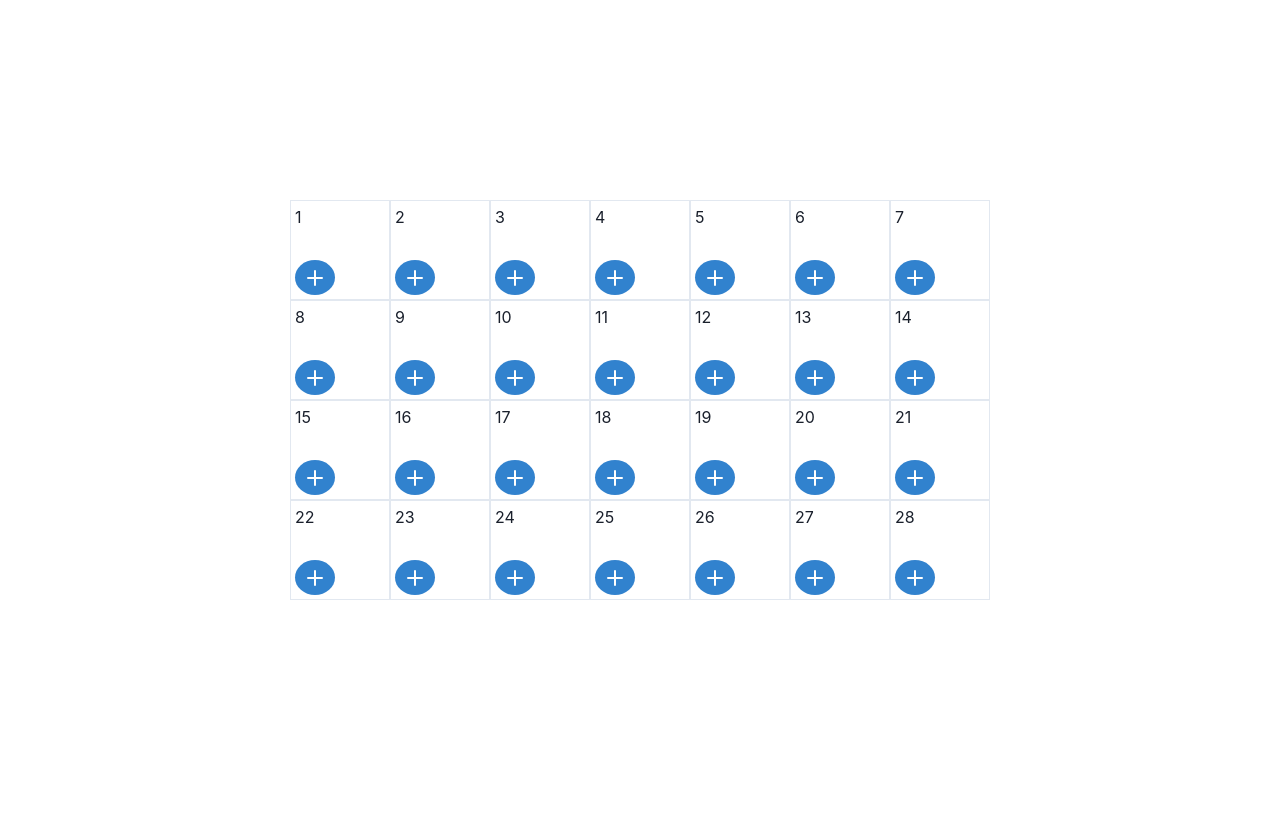
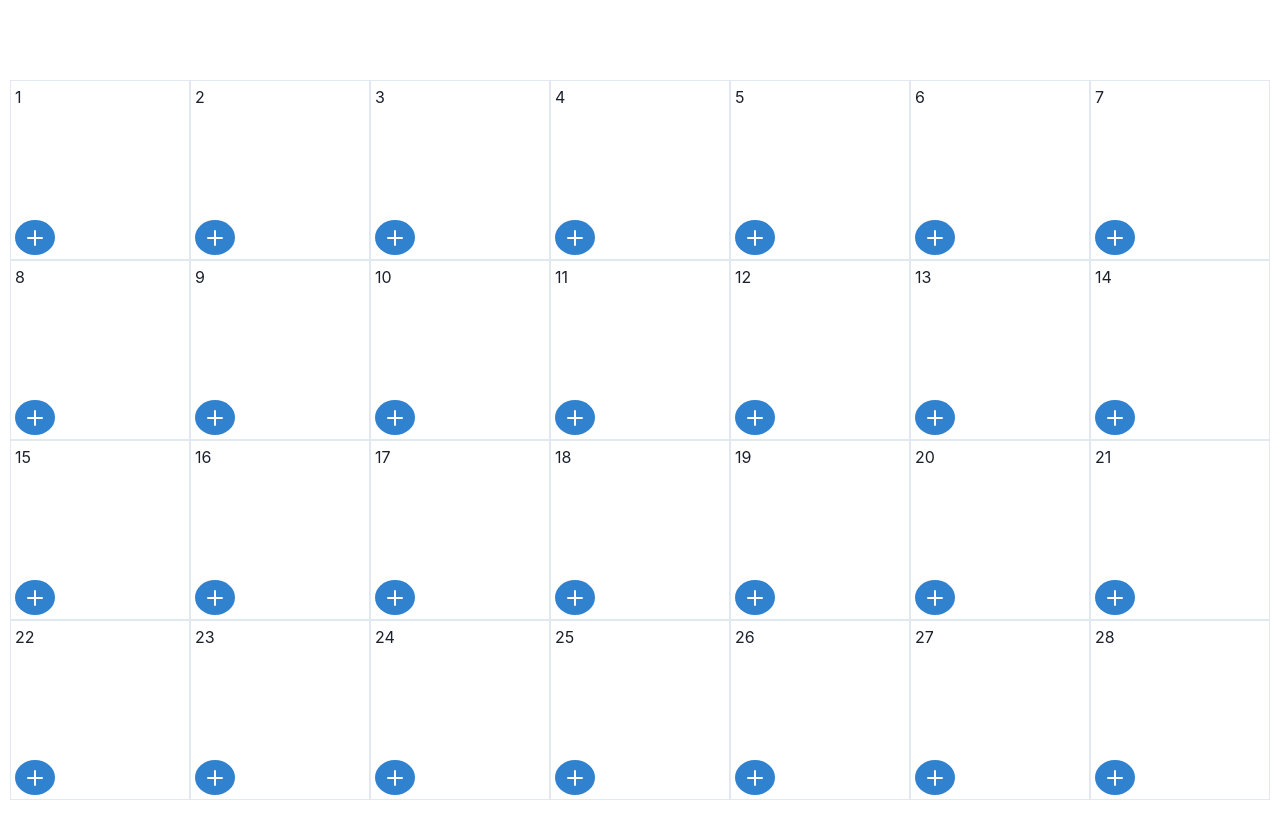
Before and after one commit to WilliamCSA04/Calendar, a Next.js app: page / in a window 1280 px wide. Shown: the top 838 px of the page. Before the commit the page ends 800 px from the top, so only its background shows below. Built offline with nearby package versions, Linux system fonts and the light colour scheme.

Commit message:
:art: Corrected semantic of HTML

```diff
--- a/components/Day.js
+++ b/components/Day.js
@@ -10,7 +10,9 @@ import {
   ModalCloseButton,
   Button,
   Center,
-  IconButton
+  IconButton,
+  OrderedList,
+  ListItem
 } from '@chakra-ui/react';
 import { AddIcon } from '@chakra-ui/icons';
 import { useState } from 'react';
@@ -29,15 +31,17 @@ export default function Day({ day, onClick }) {
   }
 
   return (
-    <Flex direction="column" w="100px" h="100px" border="1px" borderColor="gray.200" p={1}>
+    <Flex direction="column" w="180px" h="180px" border="1px" borderColor="gray.200" p={1}>
       <p>{day}</p>
-      <ol>
+      <OrderedList styleType="none" m={0}>
         {events.map((eventOfDay) => (
-          <Button variant="ghost" h="20px" w="100%">
-            {eventOfDay.name}
-          </Button>
+          <ListItem>
+            <Button variant="ghost" h="20px" w="100%">
+              {eventOfDay.name}
+            </Button>
+          </ListItem>
         ))}
-      </ol>
+      </OrderedList>
       <IconButton
         icon={<AddIcon />}
         colorScheme="blue"
```
